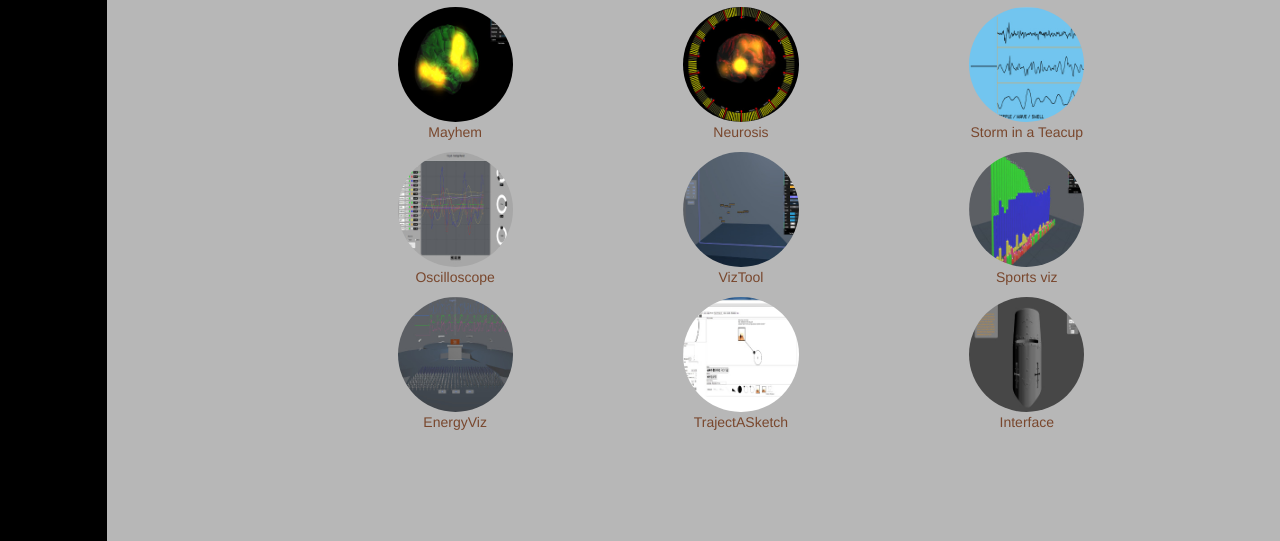
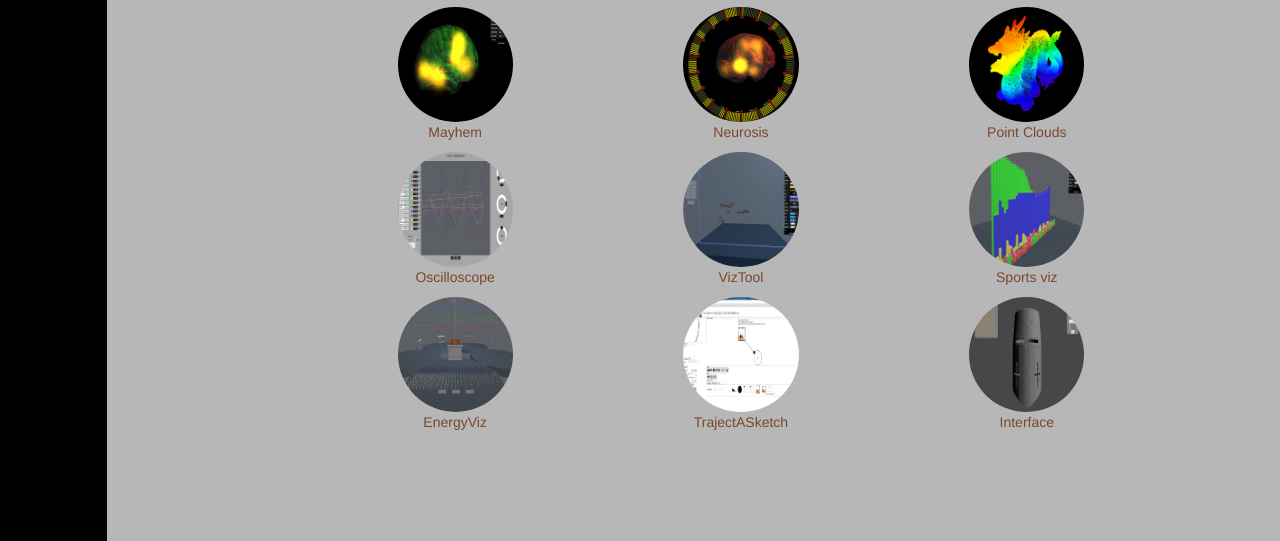
Before and after one commit to DrMothra/WebDesigns, a plain HTML site: page portfolio.html in a window 1280 px wide. Shown: the part 259-800 px from the top of the page. Drawn offline with Linux system fonts and the light colour scheme.

Commit message:
Updated portfolio

```diff
--- a/portfolio.html
+++ b/portfolio.html
@@ -74,12 +74,12 @@
                     <div class="col-md-3 infoContainer">
                         <div class="infoPanel">
                             <p>
-                                Visualising real-time wave data
+                                Visualising point cloud data
                             </p>
                         </div>
-                        <a href="http://www.cs.nott.ac.uk/~psztg1/Hastings/waves.html" target="_blank"><img src="images/hastingsIcon.jpg"></a>
+                        <a href="http://www.cs.nott.ac.uk/~psztg1/PointCloud/pointCloud.html" target="_blank"><img src="images/pointCloudIcon.jpg"></a>
                         <p>
-                            Storm in a Teacup
+                            Point Clouds
                         </p>
                     </div>
                     <div class="col-md-1">
```
Also changed, not shown: images/pointCloudIcon.jpg (added).
